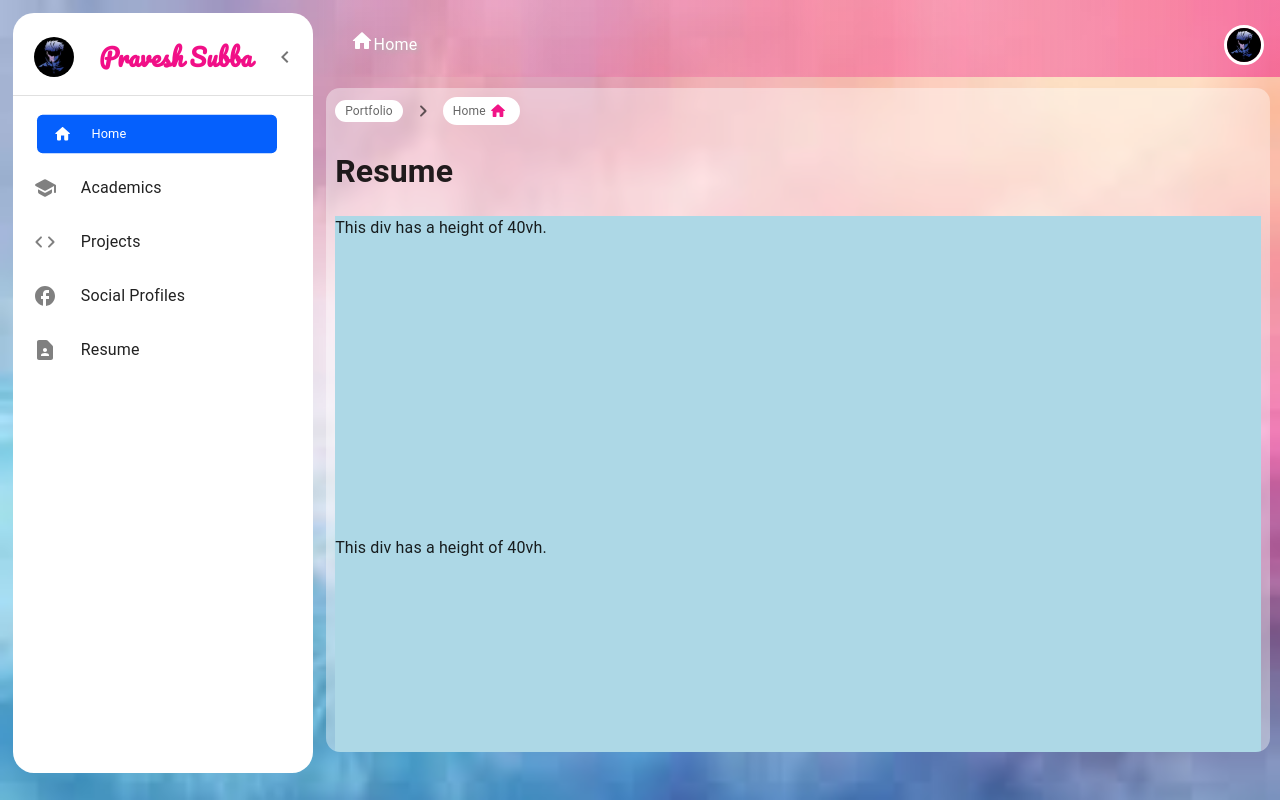
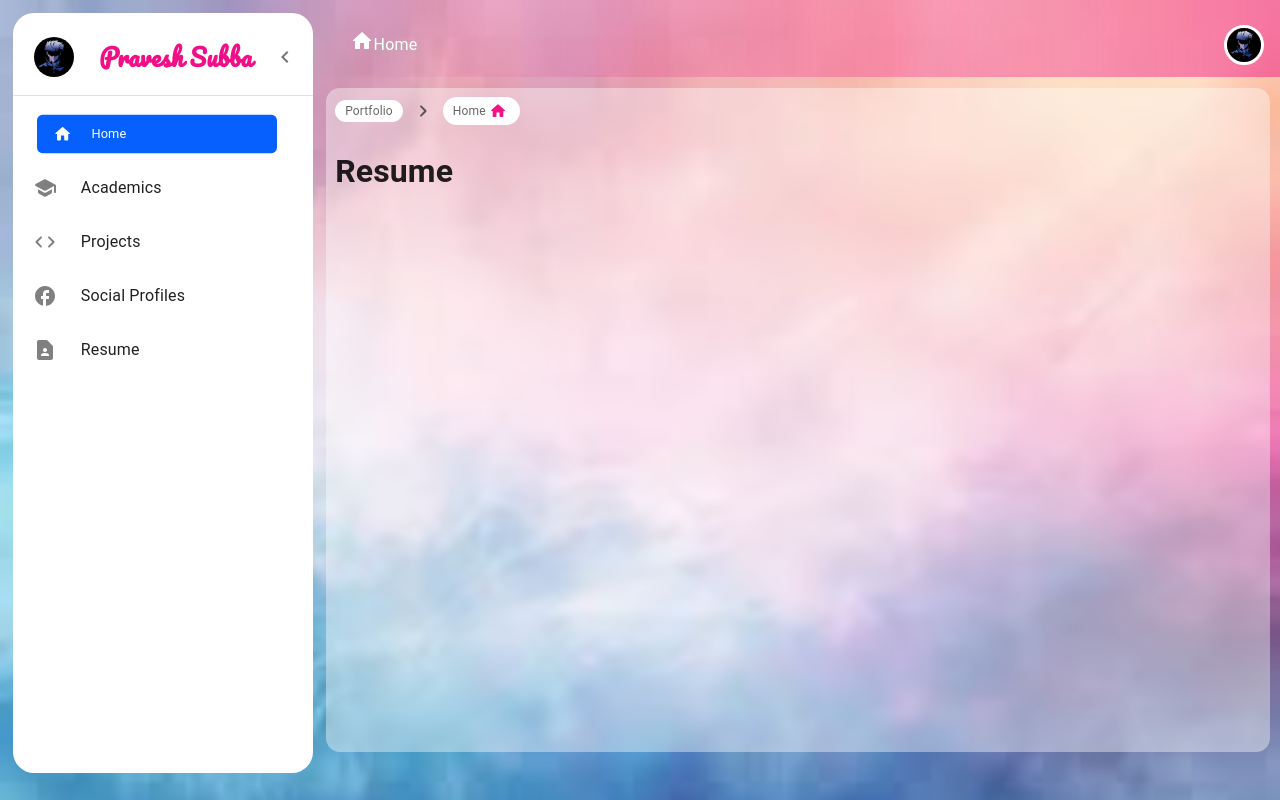
Before and after one commit to ShadowedHeart/4th-sem, a React (Create React App) app: page /Resume in a window 1280 px wide. Built offline with nearby package versions, Linux system fonts and the light colour scheme.

Commit message:
updating readme

```diff
--- a/src/components/Dashboard.jsx
+++ b/src/components/Dashboard.jsx
@@ -15,7 +15,6 @@ import ListItem from "@mui/material/ListItem";
 import ListItemButton from "@mui/material/ListItemButton";
 import ListItemIcon from "@mui/material/ListItemIcon";
 import ListItemText from "@mui/material/ListItemText";
-
 
 import {
   Avatar,
@@ -185,8 +184,11 @@ export default function Dashboard() {
       return;
     }
     let message = "";
-    if (index === 1) message = "Resume Download Started";
+    if (index === 1) {
+      message = "Resume Download Started";
+    }
     else if (index === 2) message = "Dark Mode is On";
+
     dispatch(setSnackbarOpen({ snackbarOpen: true, snackbarMessage: message }));
   };
 
@@ -304,7 +306,7 @@ export default function Dashboard() {
             )}
           </IconButton>
         </DrawerHeader>
-        <Divider/>
+        <Divider />
         <List className="sideMenuContainer" sx={{ background: "transparent" }}>
           {DEFAULT_SIDE_MENU.map((data, index) => (
             <div
--- a/src/components/Home.jsx
+++ b/src/components/Home.jsx
@@ -115,16 +115,16 @@ const Home = () => {
               // textAlign: "right",
               color: "text.secondary",
               fontSize: {
-                xs: "0.875rem", // Small screens
-                sm: "1rem", // Small to medium screens
-                md: "1.125rem", // Medium screens
+                xs: "0.875rem",
+                sm: "1rem",
+                md: "1.125rem",
               },
               flexShrink: 1
             }}
           >
             "I have a strong interest in software development, web technologies,
             and artificial intelligence, and I continually seek to expand my
-            skill set through hands-on projects and coursework
+            skill set through hands-on projects and coursework"
           </Typography>
         </Box>
       </Box>
--- a/src/components/Resume.jsx
+++ b/src/components/Resume.jsx
@@ -1,17 +1,11 @@
 import React from "react";
 
 const Resume = () => {
-    const divStyle = {
-        height: '40vh', // Correctly set the height here
-        backgroundColor: 'lightblue', // Example background color
-    };
 
   return (
     <>
       <h1>Resume</h1>
-      <div style={divStyle}>This div has a height of 40vh.</div>
-      <div style={divStyle}>This div has a height of 40vh.</div>
-      <div style={divStyle}>This div has a height of 40vh.</div>
+
     </>
   );
 };
```
Also changed, not shown: 2 other files (tests, documents, lock files or other folders).
